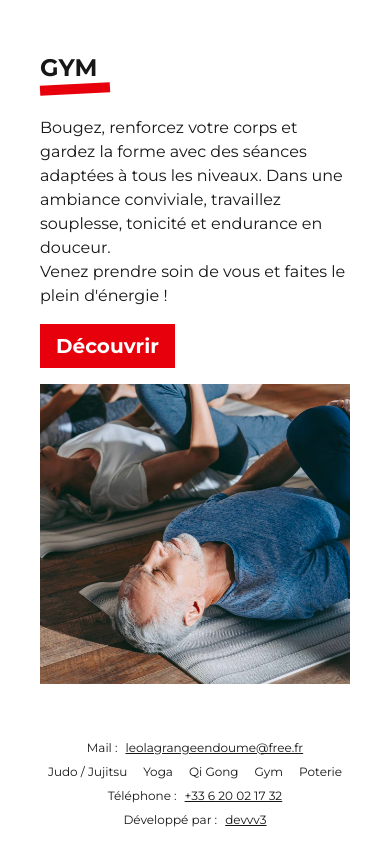
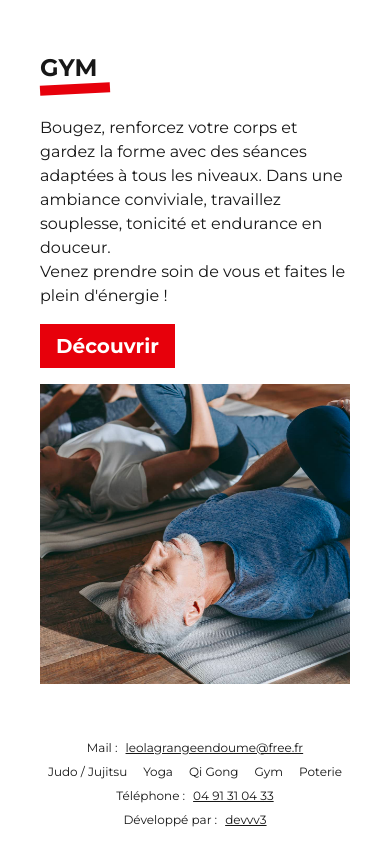
Before and after one commit to JeromeJULIEN/2025_ajm, a Next.js app: page / in a window 390 px wide. Shown: the part 4925-5769 px from the top of the page. Built offline with nearby package versions, Linux system fonts and the light colour scheme.

Commit message:
change phone number in footer

```diff
--- a/src/components/Footer.tsx
+++ b/src/components/Footer.tsx
@@ -29,8 +29,8 @@ const Footer = () => {
       <div className="flex flex-col  w-full justify-center lg:justify-between items-start gap-2 text-xs">
         <p className="flex gap-2 w-full justify-center lg:justify-start">
           Téléphone :{" "}
-          <a href="tel:+33620021732" className="underline">
-            +33 6 20 02 17 32
+          <a href="tel:+33491310433" className="underline">
+            04 91 31 04 33
           </a>
         </p>
         <p className="flex gap-2 w-full justify-center lg:justify-start">
```
